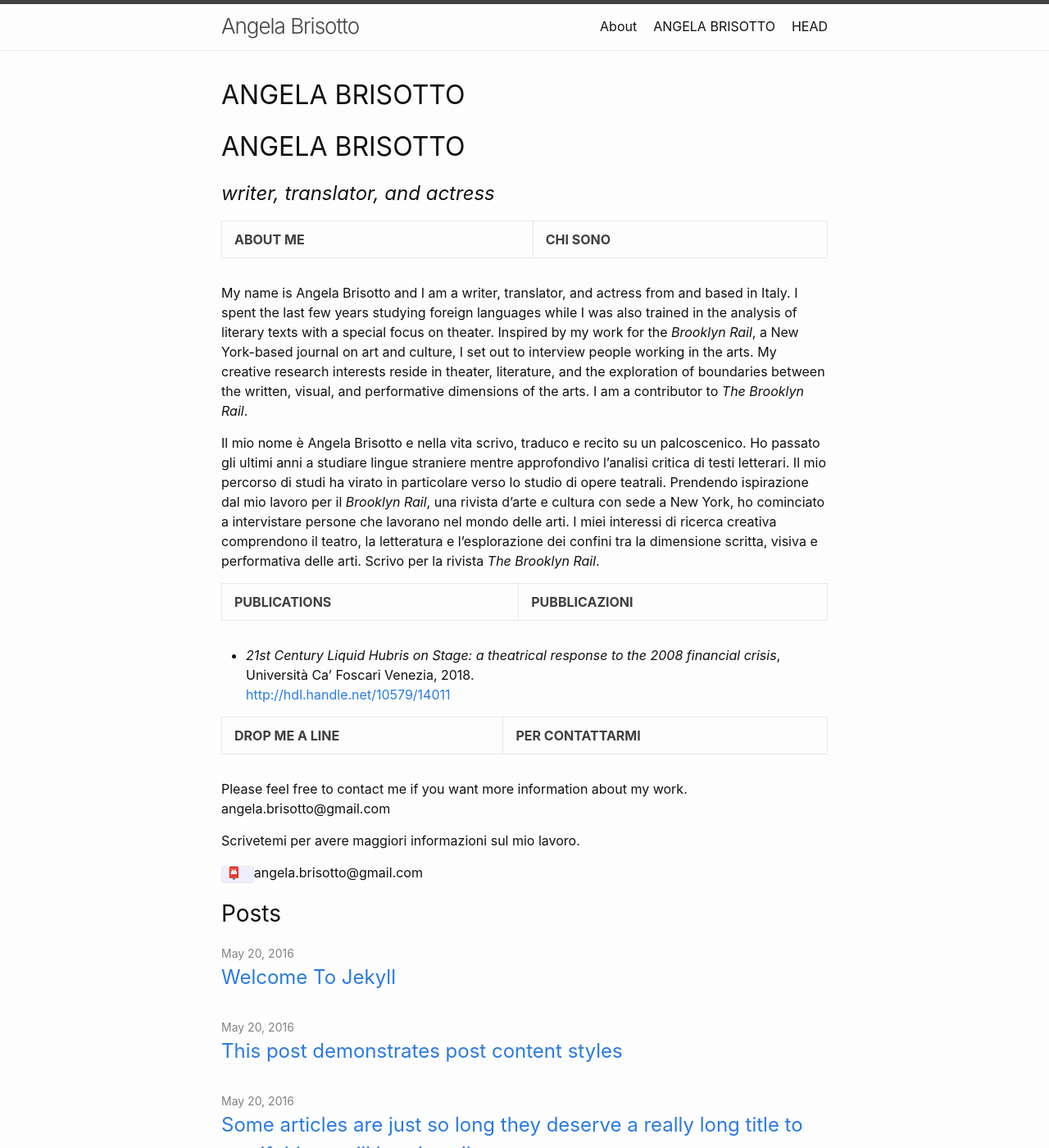
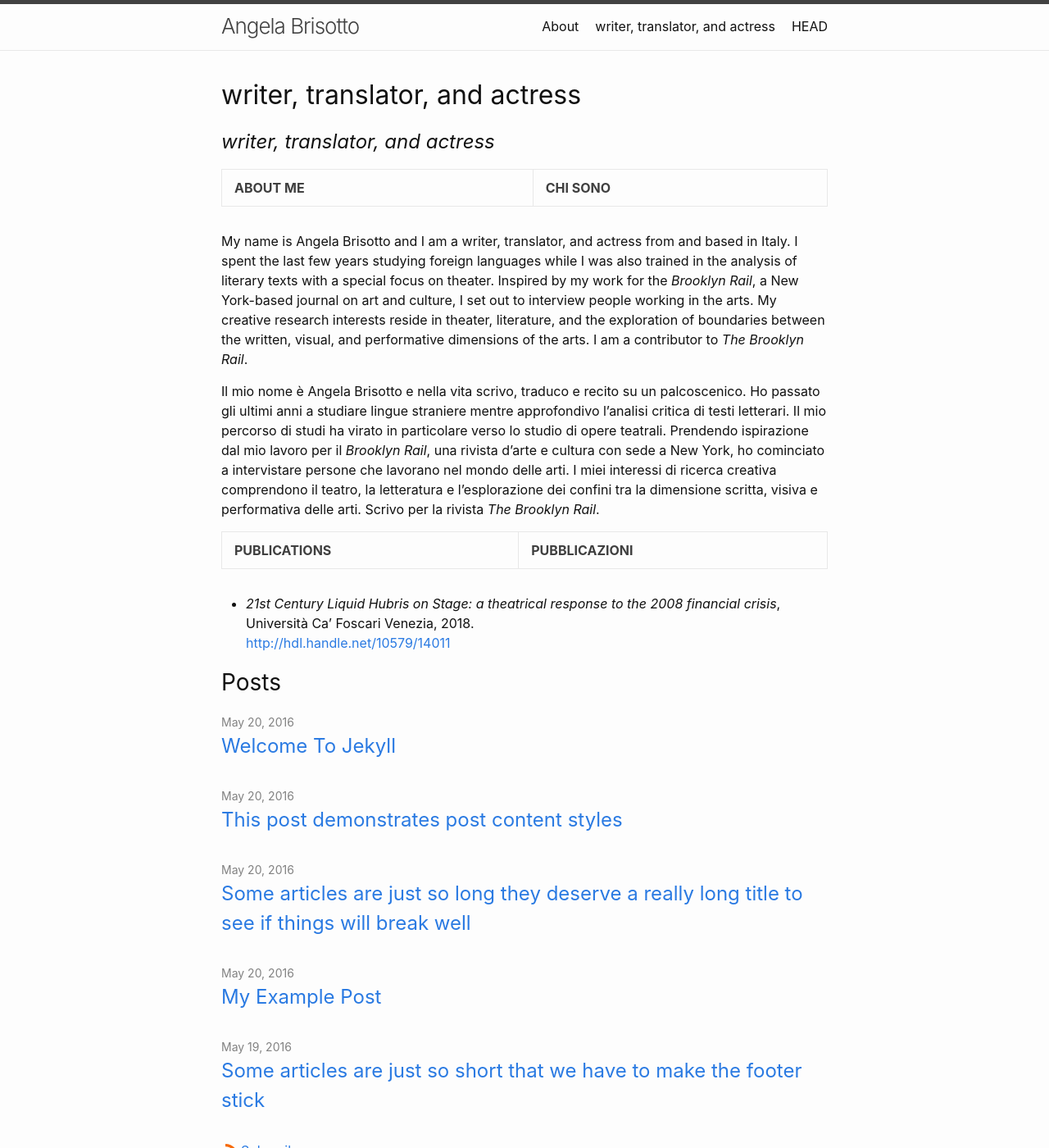
Before and after one commit to angelabrisotto/angelabrisotto.github.io, a Jekyll site: the page built from index.md, in a window 1280 px wide and 1400 px high. Shown: the whole window at 82% size. Built offline with Jekyll 4.4.1, drawn with Linux system fonts in a browser that asks for light colours; our own code applies the rules of GitHub Pages for plain Markdown files.

Commit message:
Update index.md

```diff
--- a/index.md
+++ b/index.md
@@ -7,7 +7,7 @@
 #
 layout: home
 ---
-# ANGELA BRISOTTO
+
 
 
 ## _writer, translator, and actress_
@@ -25,14 +25,3 @@ Il mio nome è Angela Brisotto e nella vita scrivo, traduco e recito su un palco
 
 *   _21st Century Liquid Hubris on Stage: a theatrical response to the 2008 financial crisis_, Università Ca’ Foscari Venezia, 2018.
 [http://hdl.handle.net/10579/14011](http://hdl.handle.net/10579/14011)
-
-
-
-**DROP ME A LINE** | **PER CONTATTARMI**
-
-Please feel free to contact me if you want more information about my work.
-angela.brisotto@gmail.com
-
-Scrivetemi per avere maggiori informazioni sul mio lavoro.
-
-<code>📮 </code>angela.brisotto@gmail.com
```
